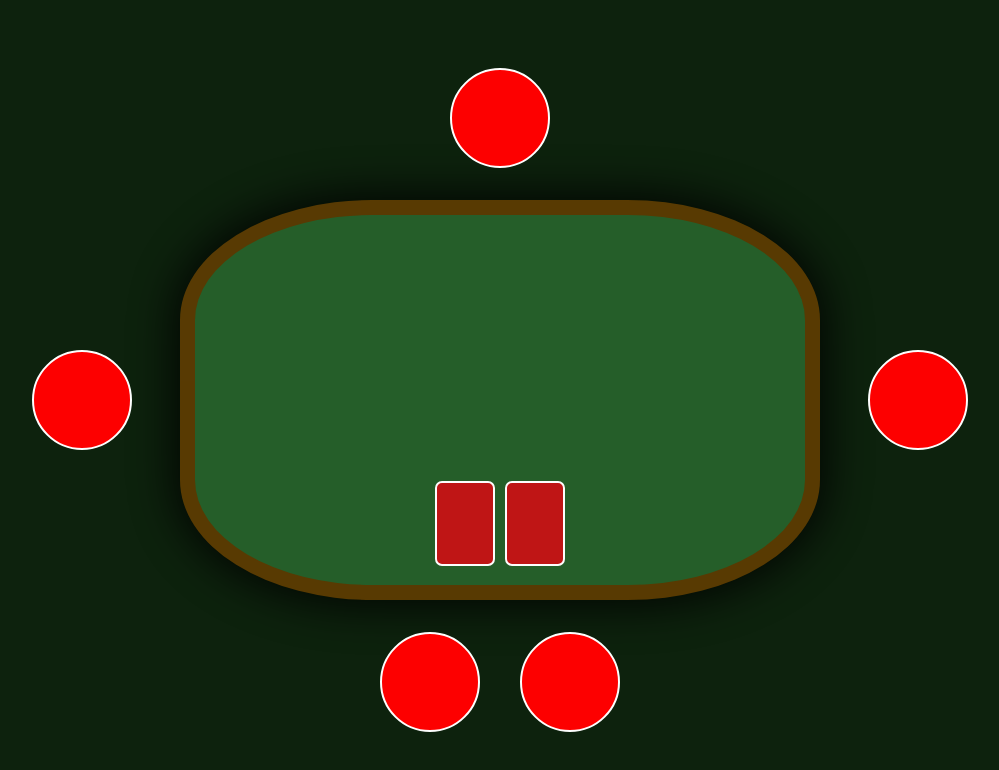
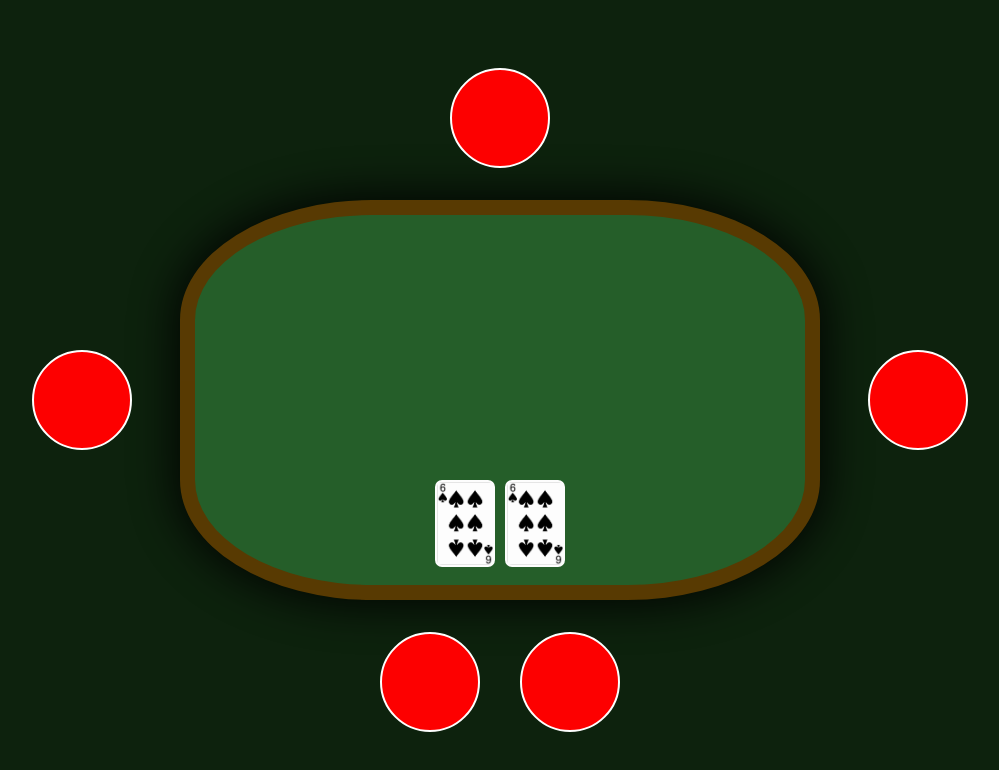
Before and after one commit to SublimedApple58/poker, a React (Vite) app: page / in a window 1280 px wide. Both pictures are taken after typing "5" into the empty fields and a click on the button "Send number". Shown: the top 770 px of the page, without its empty margins (140-1139 px from the left). Built offline with nearby package versions, Linux system fonts and the light colour scheme.

Commit message:
aggiunta casualita' delle carte

```diff
--- a/src/components/Cards/Card.tsx
+++ b/src/components/Cards/Card.tsx
@@ -7,11 +7,16 @@ function Card(props: {number: number}){
 
     const cartaEsatta = cardHelper.converNumberToCard(props.number);
     console.log(cartaEsatta.src);
+    console.log(props.number)
+
+    const backgroundCard = {
+        backgroundImage: `url(${cartaEsatta.src})`,
+    }
 
     return(
         <>
             <div className="card">
-                <div className="figura"></div>
+                <div className="figura"  style={backgroundCard}></div>
             </div>
         </>
     )
--- a/src/components/Cards/cards.css
+++ b/src/components/Cards/cards.css
@@ -1,5 +1,5 @@
 .card{
-    height: 85px;
+    height: 87px;
     width: 60px;
     border-radius: 7px;
     transition: all .2s ease-out;
@@ -9,9 +9,9 @@
 }
 
 .figura{
-    background: rgb(193, 22, 22);
-    /* background: url('../../../cartePng/10_of_clubs.png'); */
-    /* background-size: cover; */
+    /* background: rgb(193, 22, 22); */
+    background-image: url('../../../cartePng/10_of_clubs.png');
+    background-size: cover;
     height: 100%;
     width: 100%;
     border-radius: 7px;
@@ -24,11 +24,14 @@
     width: 71px;
 }
 
-.card:hover .figura{
+/* .card:hover .figura{
     animation: rotazione 1s ease-out .2s
      1 normal forwards;
+} */
+
+img{
+    width: 60px
 }
-
 
 @keyframes rotazione {
     from {
--- a/src/components/Table/Table.tsx
+++ b/src/components/Table/Table.tsx
@@ -4,6 +4,7 @@ import Player from "../Player/Player";
 import './Table.css'
 import { ReactElement } from "react";
 import Card from "../Cards/Card";
+import cardHelper from "../../helper/cardHelper";
 
 function Table(){
 
@@ -30,8 +31,8 @@ function Table(){
         <>
              <div className='tavolo'>
                 <div className="bottomPlayer">
-                    <Card number={45}/>
-                    <Card number={32}/>
+                    <Card number={cardHelper.generateCasualCard()}/>
+                    <Card number={cardHelper.generateCasualCard()}/>
                 </div>
                 <div className="topPlayer"></div>
                 <div className="leftPlayer"></div>
--- a/src/helper/cardHelper.ts
+++ b/src/helper/cardHelper.ts
@@ -51,6 +51,10 @@ class cardHelper{
 
             return {seme, numero, valore, src}
         }
+
+        static generateCasualCard(){
+            return Math.floor(Math.random() * 52) + 1;
+        }
     }
 
     export default cardHelper;
```
